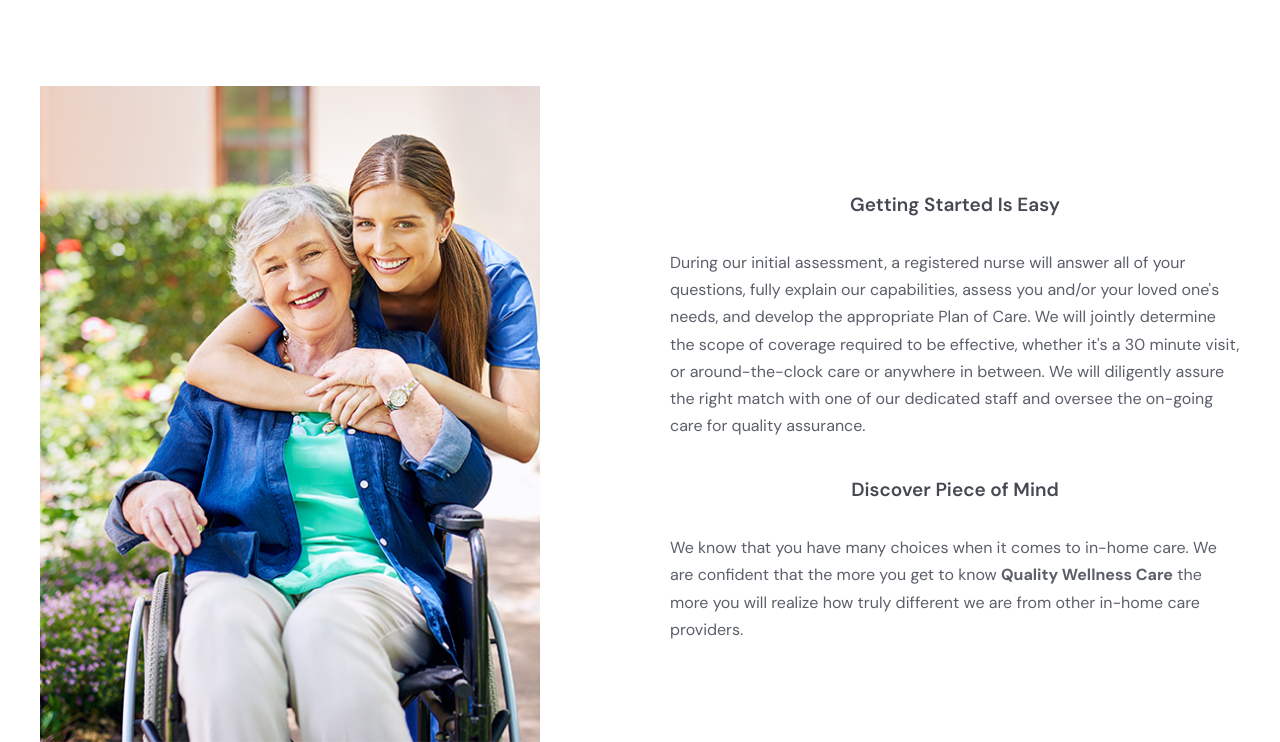
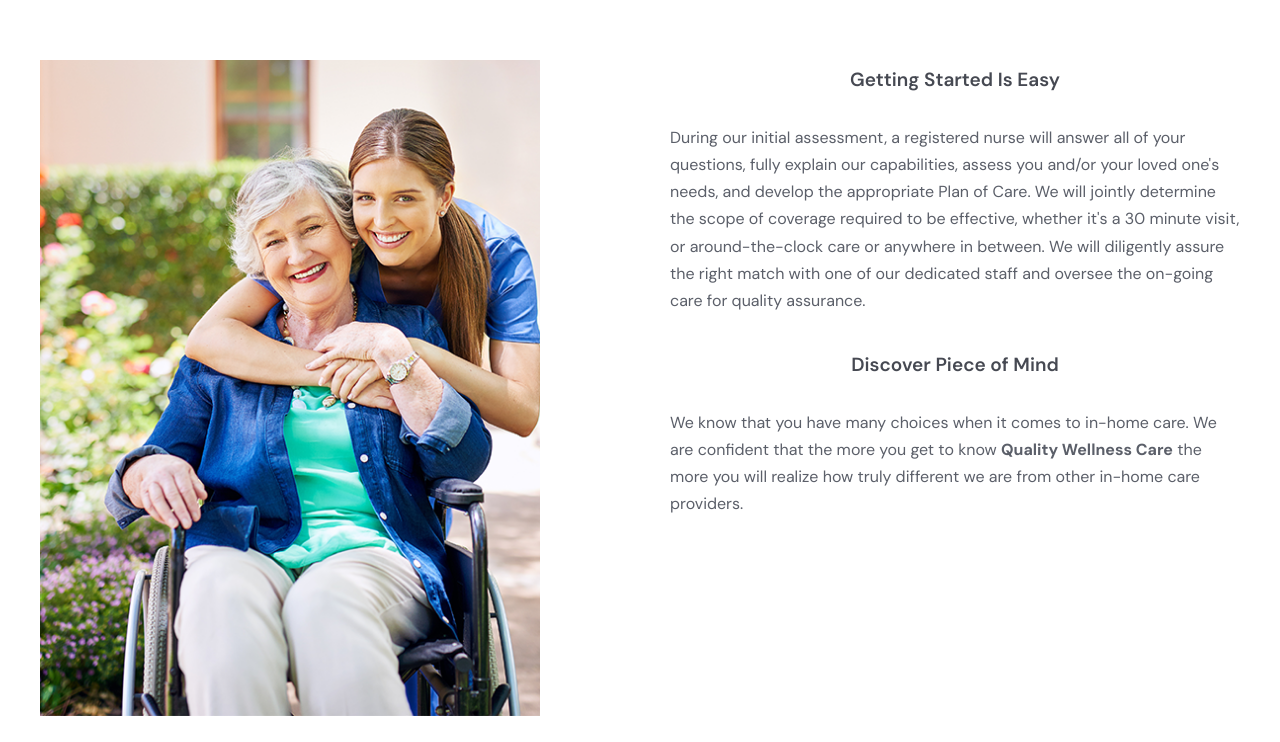
Before and after one commit to kamillamamatova/Wellness-Care, a plain HTML site: page index.html in a window 1280 px wide. Shown: the part 3541-4283 px from the top of the page. Drawn offline with nearby package versions, Linux system fonts and the light colour scheme.

Commit message:
Aligned the how to get started text with the start of the image, not the center

```diff
--- a/styles.css
+++ b/styles.css
@@ -218,8 +218,8 @@
   display: grid;
   grid-template-columns: minmax(320px, 590px) minmax(360px, 1fr);
   gap: 40px;
-  align-items: center;
-  max-width: 1200px;
+  align-items: start;
+  max-width: 1250px;
   margin: 0 auto;
 }
 
@@ -262,6 +262,10 @@
 .why {
   padding-top: 20px;
   margin-top: 185px;
+}
+
+.intro {
+  padding-top: 104px;
 }
 
 .why h2 {
```
